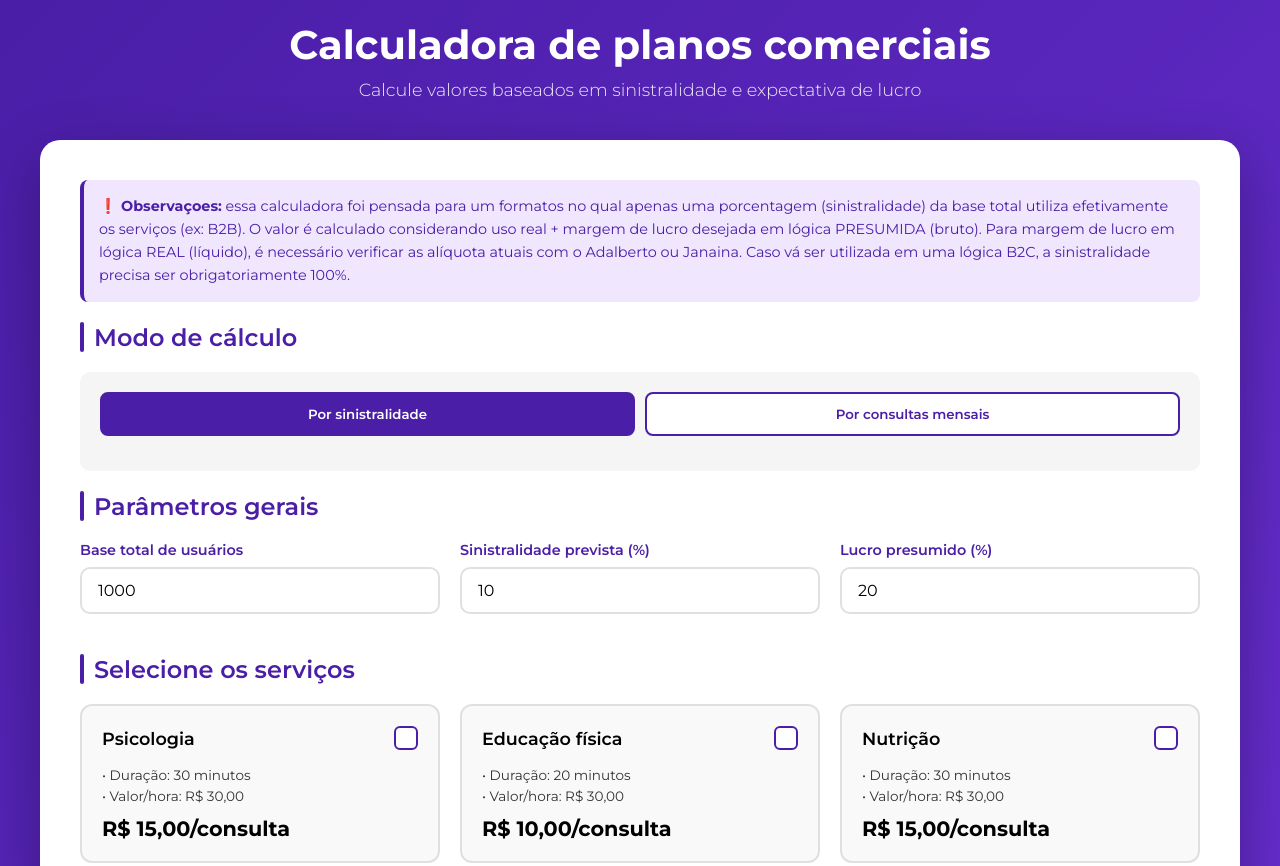
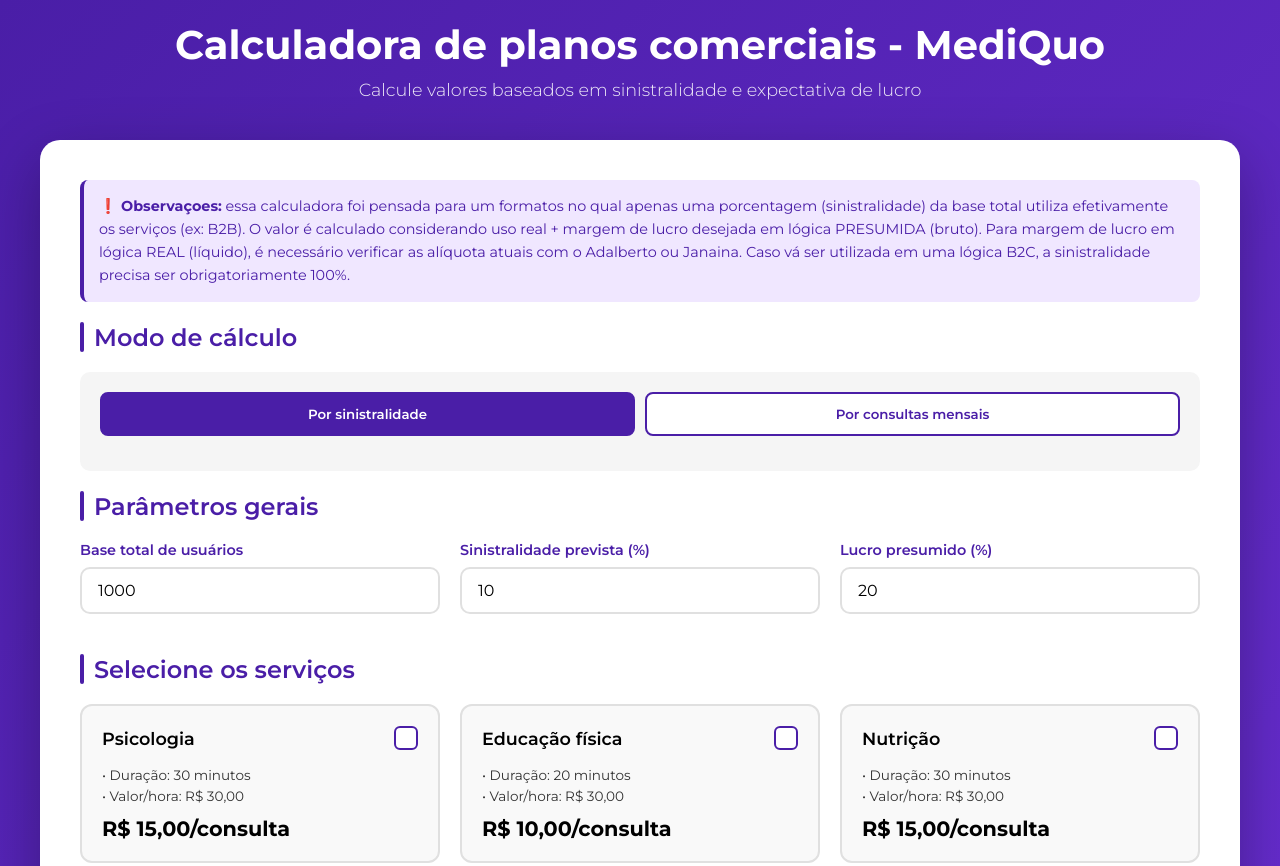
Before and after one commit to MediQuoBrasil/comercial, a plain HTML site: page index.html in a window 1280 px wide. Shown: the top 866 px of the page. Drawn offline with Linux system fonts and the light colour scheme.

Commit message:
Update index.html

```diff
--- a/index.html
+++ b/index.html
@@ -3,7 +3,7 @@
 <head>
     <meta charset="UTF-8">
     <meta name="viewport" content="width=device-width, initial-scale=1.0">
-    <title>Calculadora de planos comerciais</title>
+    <title>Calculadora de planos comerciais - MediQuo</title>
     <link href="https://fonts.googleapis.com/css2?family=Montserrat:wght@300;400;500;600;700&display=swap" rel="stylesheet">
     <style>
         * {
@@ -391,7 +391,7 @@
 <body>
     <div class="container">
         <div class="header">
-            <h1>Calculadora de planos comerciais</h1>
+            <h1>Calculadora de planos comerciais - MediQuo</h1>
             <p>Calcule valores baseados em sinistralidade e expectativa de lucro</p>
         </div>
 
```
